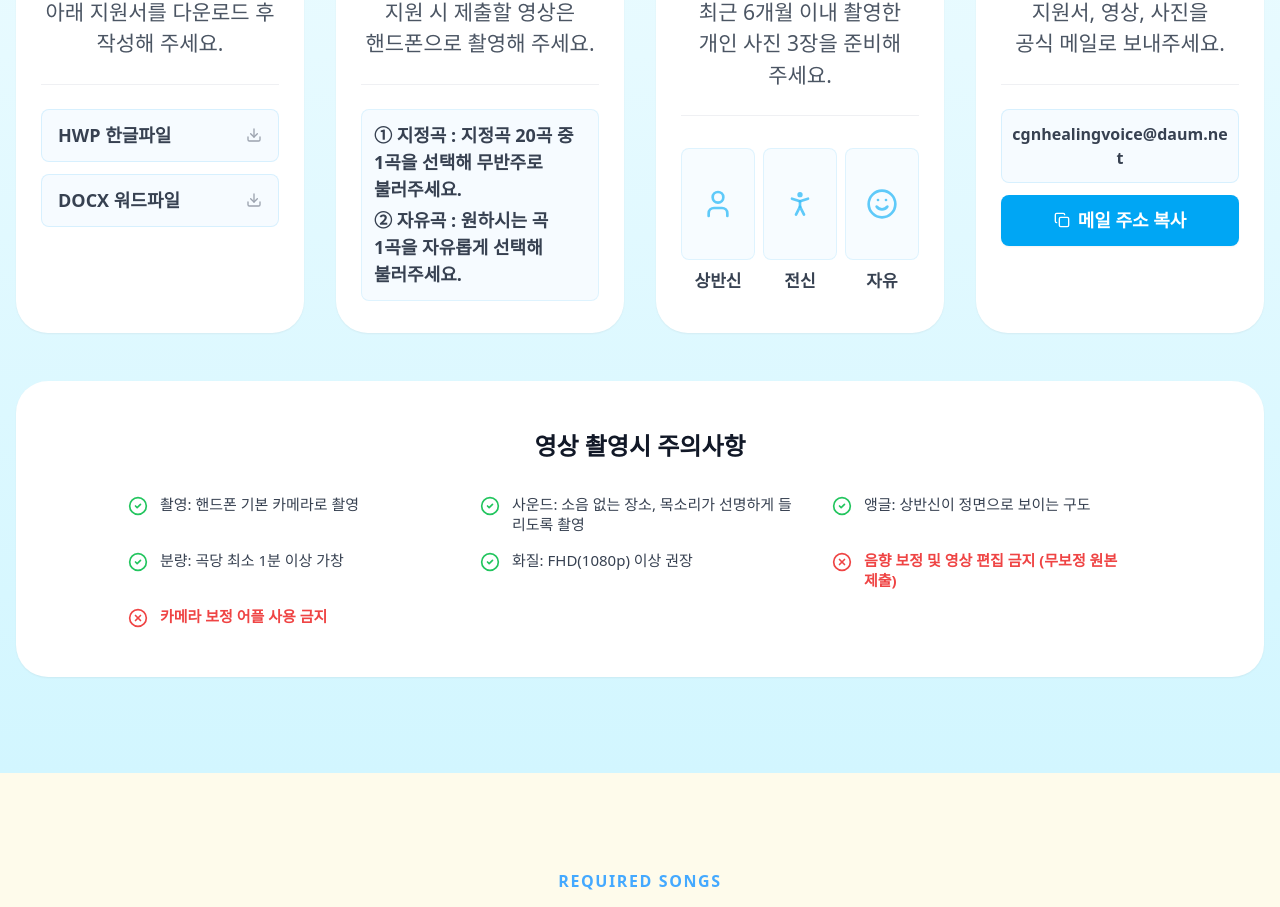
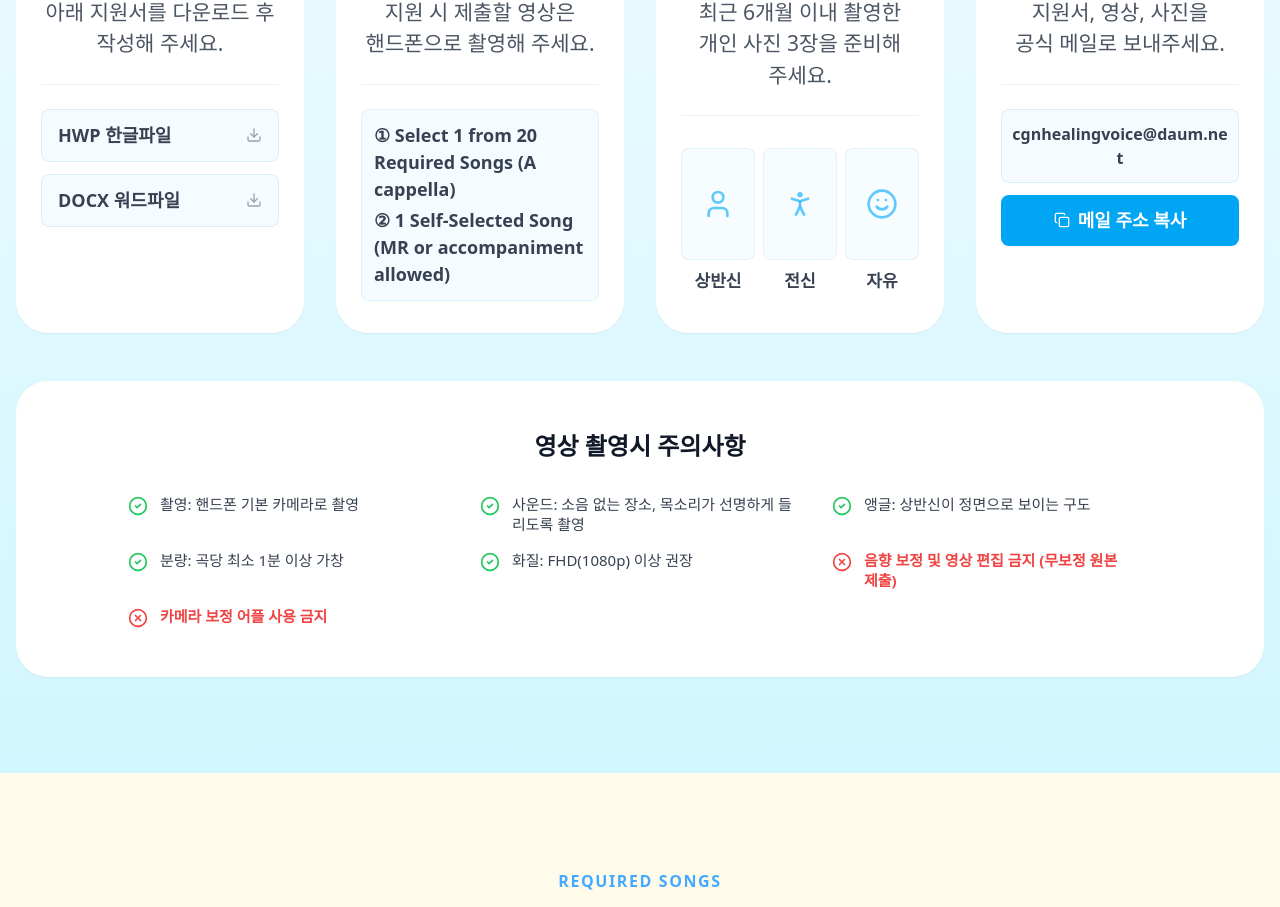
Before and after one commit to seun9eun/healingvoice, a React (Vite) app: page / in a window 1280 px wide. Shown: the part 4618-5525 px from the top of the page. Built offline with nearby package versions, Linux system fonts and the light colour scheme; a web font is replaced by a local one.

Commit message:
style: sync english guide text for required songs and push translations

```diff
--- a/src/app/translations.ts
+++ b/src/app/translations.ts
@@ -35,9 +35,9 @@ export const translations = {
         title: "영상 촬영",
         desc: "지원 시 제출할 영상은\n 핸드폰으로 촬영해 주세요.",
         guide1:
-          "① 지정곡 : 지정곡 20곡 중 1곡을 선택해 무반주로 불러주세요.",
+          "① Select 1 from 20 Required Songs (A cappella)",
         guide2:
-          "② 자유곡 : 원하시는 곡 1곡을 자유롭게 선택해 불러주세요.",
+          "② 1 Self-Selected Song (MR or accompaniment allowed)",
         check1: "촬영: 핸드폰 기본 카메라로 촬영",
         check2: "사운드: 소음 없는 장소, 목소리가 선명하게 들리도록 촬영",
         check3: "앵글: 상반신이 정면으로 보이는 구도",
```
